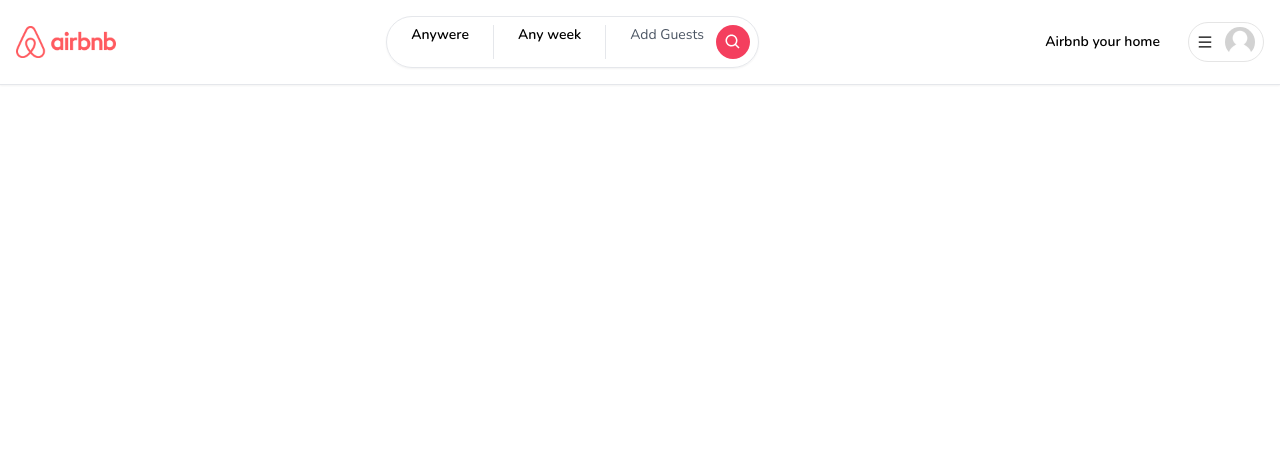
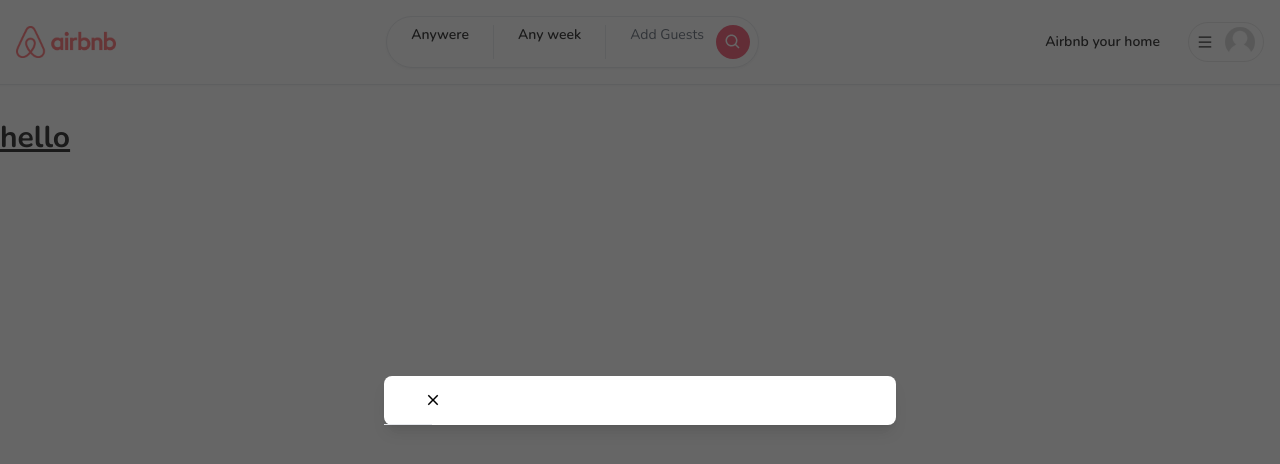
Before and after one commit to RomanMedvedev91/practice-projects, a Next.js app in the folder airbnb-clone/: page / in a window 1280 px wide. Shown: the top 464 px of the page. Built offline with nearby package versions, Linux system fonts and the light colour scheme.

Commit message:
add modal, fix hidration error

```diff
--- /dev/null
+++ b/airbnb-clone/app/components/ClientOnly.tsx
@@ -0,0 +1,22 @@
+'use client';
+
+import { useEffect, useState } from "react";
+
+interface ClientOnlyProps {
+  children: React.ReactNode;
+}
+
+export const ClientOnly = ({ children }: ClientOnlyProps) => {
+  const [hasMounted, setHasMounted] = useState(false);
+
+  useEffect(() => {
+    setHasMounted(true);
+  }, []);
+
+  if (!hasMounted) {
+    return null;
+  }
+  return (
+    <div>{children}</div>
+  );
+}
--- /dev/null
+++ b/airbnb-clone/app/components/Modals/Modal.tsx
@@ -0,0 +1,160 @@
+'use client';
+
+import { useCallback, useEffect, useState } from "react";
+import { IoMdClose } from 'react-icons/io';
+
+interface ModalProps {
+  isOpen?: boolean;
+  onClose: () => void;
+  onSubmit: () => void;
+  title?: string;
+  body?: React.ReactElement;
+  footer?: React.ReactElement;
+  disabled?: boolean;
+  secondaryAction?: () => void;
+  secondaryLabel?: string;
+}
+
+export const Modal = ({
+  isOpen,
+  onClose,
+  onSubmit,
+  title,
+  body,
+  footer,
+  disabled,
+  secondaryAction,
+  secondaryLabel
+}: ModalProps) => {
+  const [showModal, setShowModal] = useState(isOpen);
+
+  useEffect(() => {
+    setShowModal(isOpen);
+  }, [isOpen]);
+
+  const handleClose = useCallback(() => {
+    if(disabled) {
+      return;
+    }
+    setShowModal(false);
+    setTimeout(() => {
+      onClose();
+    }, 300);
+  }, [disabled, onClose]);
+
+  const handleSubmit = useCallback(() => {
+    if(disabled) {
+      return;
+    }
+    onSubmit();
+  }, [disabled, onSubmit]);
+
+  const handleSecondaryAction = useCallback(() => {
+    if (disabled || !secondaryAction) {
+      return;
+    }
+  }, [disabled, secondaryAction]);
+
+  if (!isOpen) return null;
+
+  return (
+    <div
+      className="
+        justify-center
+        items-center
+        flex
+        overflow-x-hidden
+        overflow-y-auto
+        fixed
+        inset-0
+        z-50
+        outline-none
+        focus:outline-none
+        bg-neutral-800/70
+      "
+    >
+      <div
+        className="
+          relative
+          w-full
+          md:w-4/6
+          lg:w-3/6
+          xl:w-2/5
+          my-6
+          mx-auto
+          h-full
+          lg:h-auto
+          md:h-auto
+        "
+      >
+        <div
+          className={`
+            translate
+            duration-300
+            h-full
+            ${showModal ? 'translate-y-0' : 'translate-y-full'}
+            ${showModal ? 'opacity-100' : 'opacity-0'}
+          `}
+        >
+          <div
+            className="
+              translate
+              h-full
+              lg:h-auto
+              md:h-auto
+              border-0
+              rounded-lg
+              shadow-lg
+              relative
+              flex
+              w-full
+              bg-white
+              outline:none
+              focus:outline-none
+            "
+          >
+            {/* HEADER */}
+            <div
+             className="
+              flex
+              items-center
+              p-6
+              rounded-t
+              justify-center
+              relative
+              border-b-[1px]
+             "
+            >
+              <button
+                onClick={handleClose}
+                className="
+                  p-1
+                  border-0
+                  hover:opacity-70
+                  transition
+                  absolute
+                  left-9
+                "
+              >
+                <IoMdClose size={18} />
+              </button>
+              <div className="text lg font-semibold">
+                {title}
+              </div>
+            </div>
+            {/* BODY */}
+            <div className="relative p-6 flex-auto">
+              {body}
+            </div>
+            {/* FOOTER */}
+            <div className="flex flex-col gap-2 p-6">
+              <div className="flex flex-row items-center gap-4 w-full">
+                {/* <Button /> */}
+              </div>
+            </div>
+          </div>
+        </div>
+      </div>
+    </div>
+  );
+};
--- a/airbnb-clone/app/layout.tsx
+++ b/airbnb-clone/app/layout.tsx
@@ -1,6 +1,8 @@
 import { Nunito } from 'next/font/google';
 import './globals.css';
 import { Navbar } from './components/Navbar/Navbar';
+import { ClientOnly } from './components/ClientOnly';
+import { Modal } from './components/Modals/Modal';
 
 export const metadata = {
   title: 'Airbnb',
@@ -19,7 +21,10 @@
   return (
     <html lang="en">
       <body className={font.className}>
-        <Navbar />
+        <ClientOnly>
+          <Modal isOpen />
+          <Navbar />
+        </ClientOnly>
         {children}
       </body>
     </html>
--- a/airbnb-clone/app/page.tsx
+++ b/airbnb-clone/app/page.tsx
@@ -1,6 +1,6 @@
 
 export default function Home() {
   return (
-    <div className="text-3xl font-bold underline">hello</div>
+    <div className="text-3xl font-bold underline pt-[120px]">hello</div>
   )
 }
```
